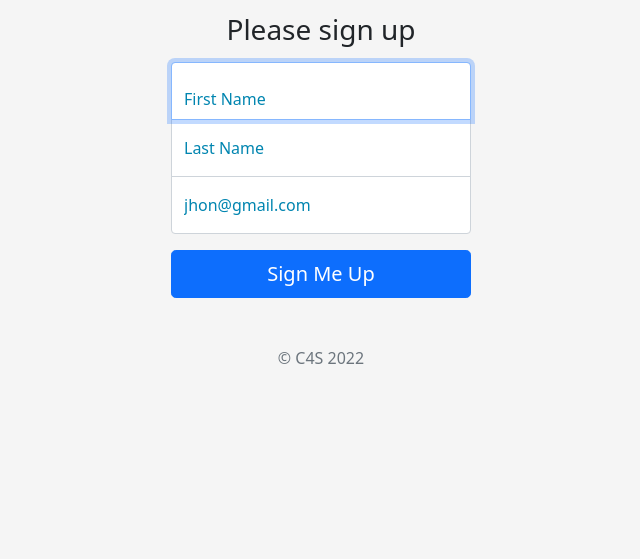
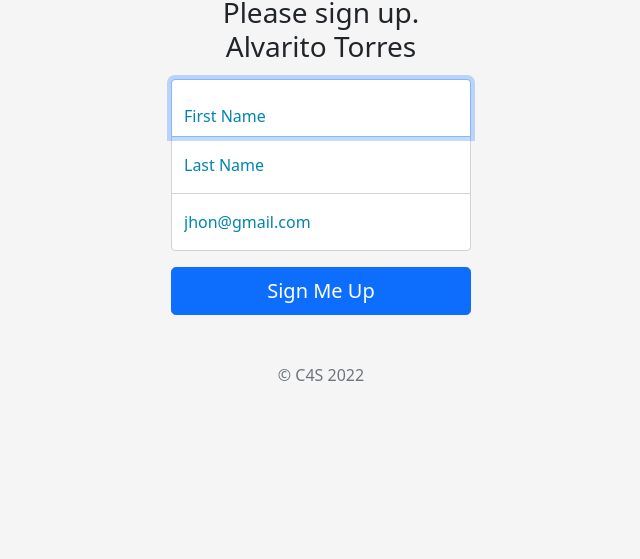
Before and after one commit to csegur4/mail-chimp-integration, a website: page signup.html in a window 1280 px wide. Shown: the part 241-800 px from the top of the page, without its empty margins (319-959 px from the left). Drawn offline with nearby package versions, Linux system fonts and the light colour scheme.

Commit message:
Second Commit

```diff
--- a/signup.html
+++ b/signup.html
@@ -49,7 +49,7 @@
     <main class="form-signin">
         <form action="/" method="post">
             <img class="mb-4" src="images/logo.png" alt="" width="72" height="57">
-            <h1 class="h3 mb-3 fw-normal">Please sign up</h1>
+            <h1 class="h3 mb-3 fw-normal">Please sign up. Alvarito Torres</h1>
 
             <div class="form-floating">
                 <input type="text" class="form-control top" name="firstName" placeholder="First Name" required
```
